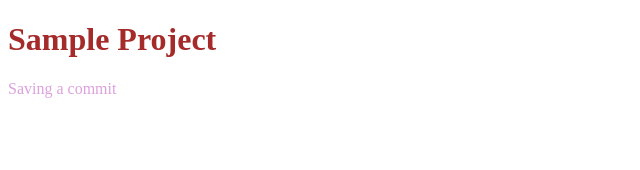
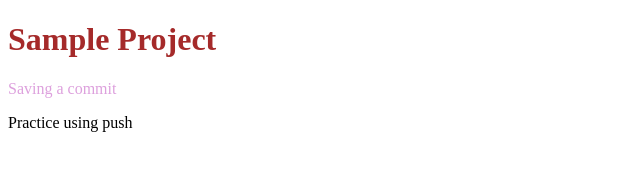
Before and after one commit to Amanalove22/new-repo, a plain HTML site: page index.html in a window 1280 px wide. Shown: the whole page, without its empty margins (0-640 px from the left). Drawn offline with Linux system fonts and the light colour scheme.

Commit message:
update to practice git push

```diff
--- a/index.html
+++ b/index.html
@@ -7,5 +7,6 @@
     <body>
         <h1 class="heading">Sample Project</h1>
         <p class="paragraph">Saving a commit</p>
+        <p>Practice using push</p>
     </body>
 </html>
```
